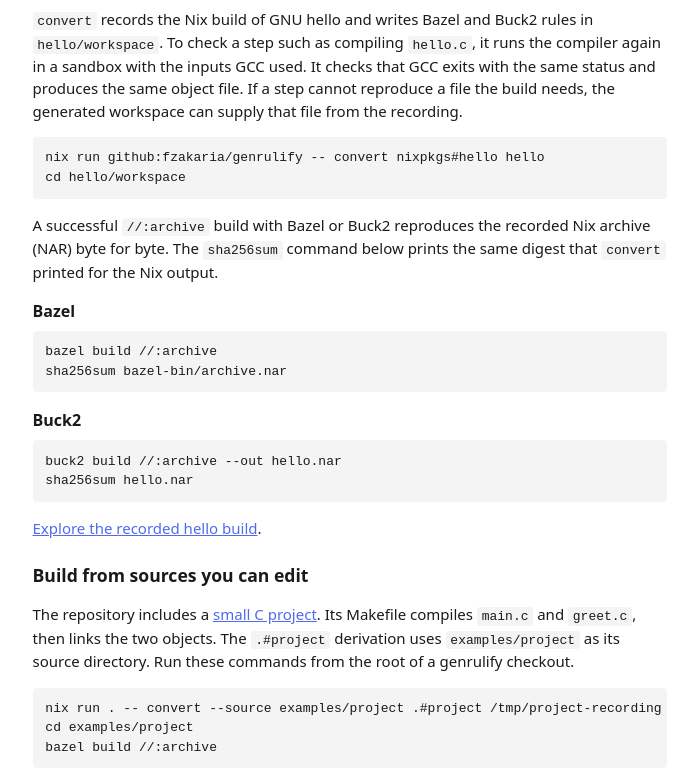
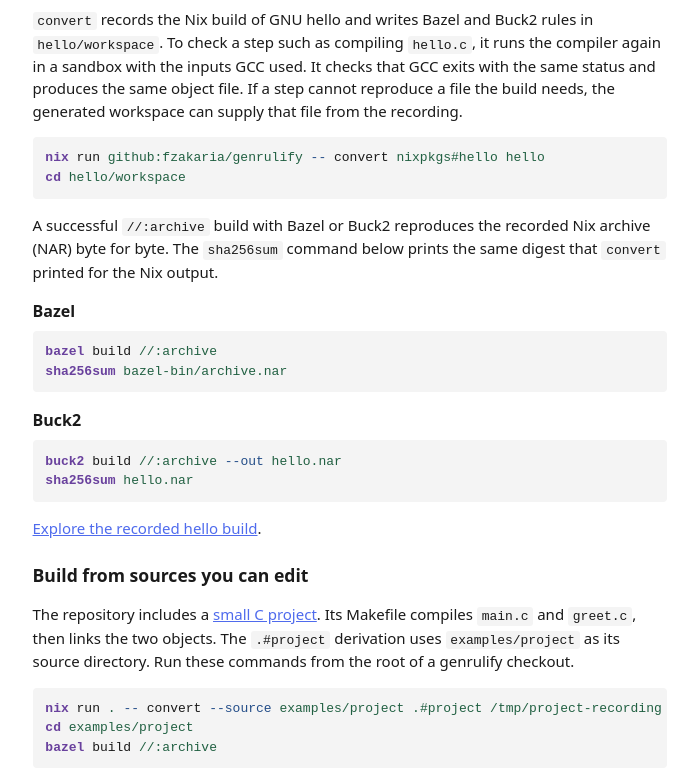
Before and after one commit to fzakaria/genrulify, a plain HTML site: page site/how-to.html in a window 1280 px wide. Shown: the part 260-1040 px from the top of the page, without its empty margins (290-982 px from the left). Drawn offline with Linux system fonts and the light colour scheme.

Commit message:
Highlight Bash commands in the usage guide
Use the documentation palette to distinguish shell commands, options
and arguments while keeping each example copyable as plain text.

```diff
--- a/site/how-to.html
+++ b/site/how-to.html
@@ -66,19 +66,19 @@
         file. If a step cannot reproduce a file the build needs, the generated workspace
         can supply that file from the recording.
       </p>
-      <pre>nix run github:fzakaria/genrulify -- convert nixpkgs#hello hello
-cd hello/workspace</pre>
+      <pre><code class="language-bash"><span class="syntax-op">nix</span> run <span class="syntax-string">github:fzakaria/genrulify</span> <span class="syntax-name">--</span> convert <span class="syntax-string">nixpkgs#hello</span> <span class="syntax-string">hello</span>
+<span class="syntax-op">cd</span> <span class="syntax-string">hello/workspace</span></code></pre>
       <p>
         A successful <code>//:archive</code> build with Bazel or Buck2 reproduces the recorded Nix archive
         (NAR) byte for byte. The <code>sha256sum</code> command below prints the same digest
         that <code>convert</code> printed for the Nix output.
       </p>
       <h3>Bazel</h3>
-      <pre>bazel build //:archive
-sha256sum bazel-bin/archive.nar</pre>
+      <pre><code class="language-bash"><span class="syntax-op">bazel</span> build <span class="syntax-string">//:archive</span>
+<span class="syntax-op">sha256sum</span> <span class="syntax-string">bazel-bin/archive.nar</span></code></pre>
       <h3>Buck2</h3>
-      <pre>buck2 build //:archive --out hello.nar
-sha256sum hello.nar</pre>
+      <pre><code class="language-bash"><span class="syntax-op">buck2</span> build <span class="syntax-string">//:archive</span> <span class="syntax-name">--out</span> <span class="syntax-string">hello.nar</span>
+<span class="syntax-op">sha256sum</span> <span class="syntax-string">hello.nar</span></code></pre>
       <p><a href="./?pkg=hello">Explore the recorded hello build</a>.</p>
 
       <h2 id="project">Build from sources you can edit</h2>
@@ -88,9 +88,9 @@ sha256sum hello.nar</pre>
         two objects. The <code>.#project</code> derivation uses <code>examples/project</code>
         as its source directory. Run these commands from the root of a genrulify checkout.
       </p>
-      <pre>nix run . -- convert --source examples/project .#project /tmp/project-recording
-cd examples/project
-bazel build //:archive</pre>
+      <pre><code class="language-bash"><span class="syntax-op">nix</span> run <span class="syntax-string">.</span> <span class="syntax-name">--</span> convert <span class="syntax-name">--source</span> <span class="syntax-string">examples/project</span> <span class="syntax-string">.#project</span> <span class="syntax-string">/tmp/project-recording</span>
+<span class="syntax-op">cd</span> <span class="syntax-string">examples/project</span>
+<span class="syntax-op">bazel</span> build <span class="syntax-string">//:archive</span></code></pre>
       <p>
         <code>--source</code> tells genrulify where the working sources live. It checks
         that they match the derivation's source, then writes <code>BUILD.bazel</code> and
--- a/site/style.css
+++ b/site/style.css
@@ -555,7 +555,7 @@ footer {
   padding-bottom: 0.4rem;
 }
 
-/* Color operation names, file versions and paths in the theory examples. */
+/* Highlight commands, names and strings in the documentation examples. */
 .theory pre code {
   padding: 0;
   font: inherit;
```
